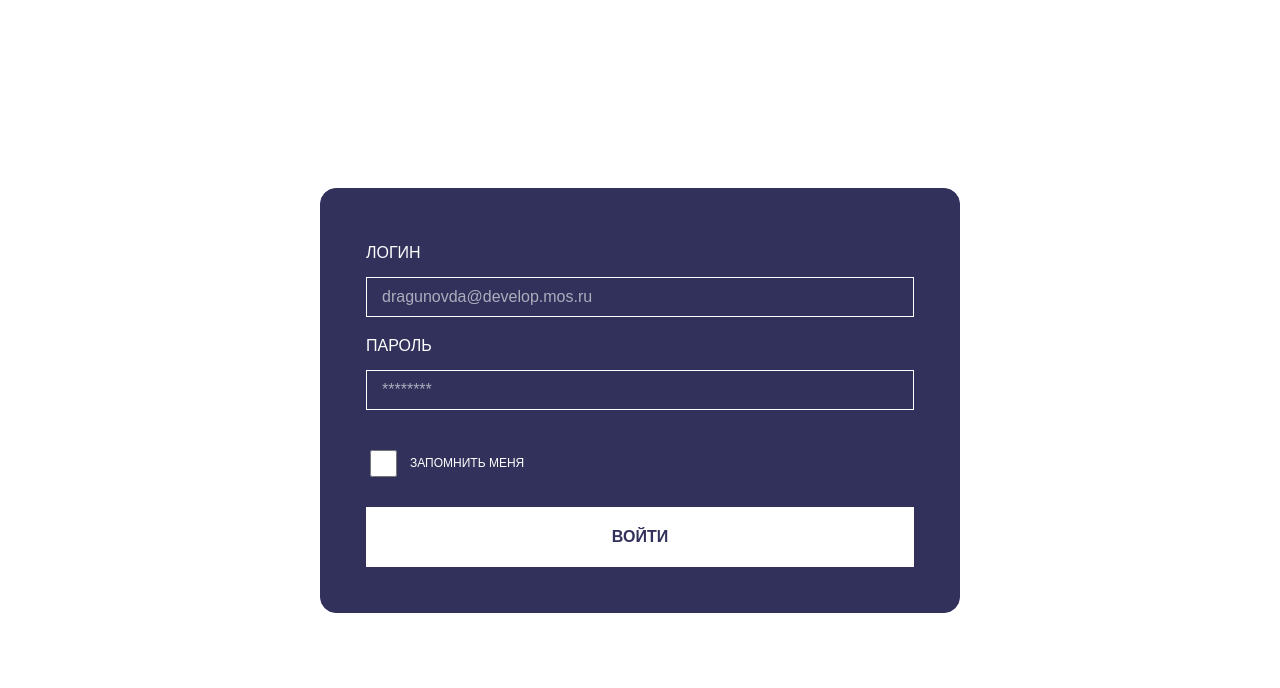
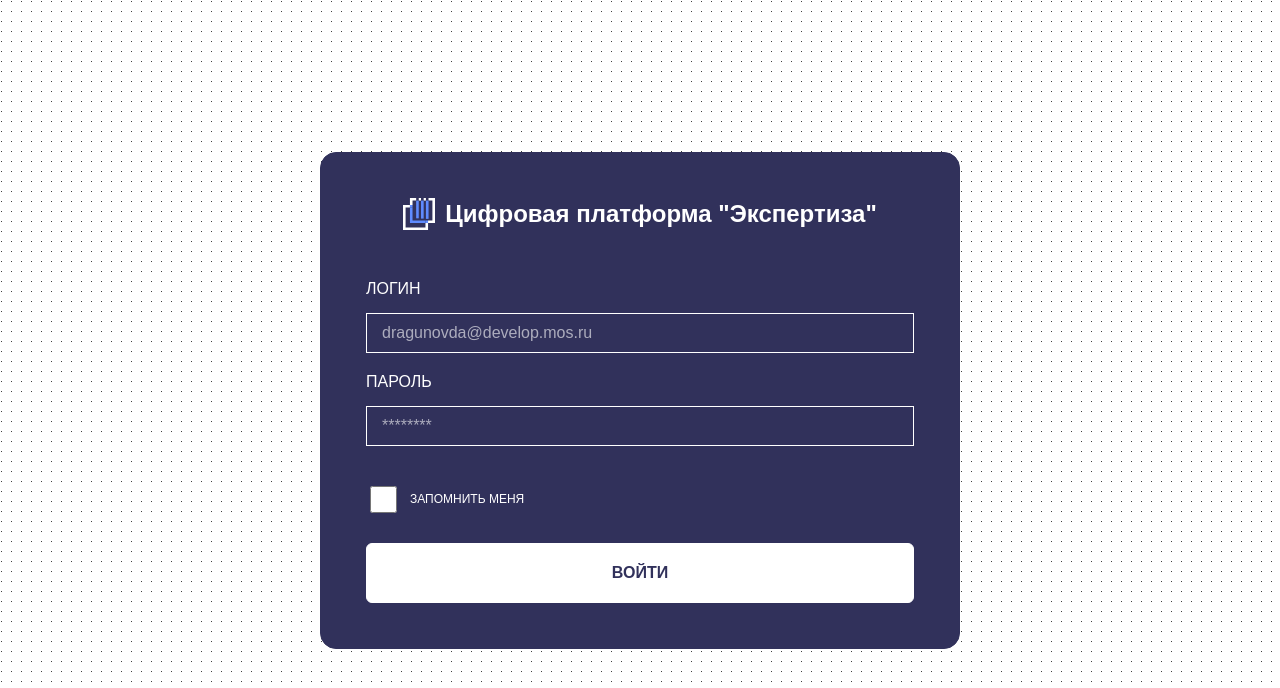
Before and after one commit to tootsie-doll/authorization-form, a plain HTML site: page index.html in a window 1280 px wide. Shown: the top 688 px of the page. Drawn offline with Linux system fonts and the light colour scheme.

Commit message:
form comlete

```diff
--- a/index.html
+++ b/index.html
@@ -13,6 +13,11 @@
 </head>
 <body class="page">
 <form class="form">
+  <div class="title-group">
+    <img class="image" src="./images/expertiza-logo-02-white%20.svg" alt="Логотип платформы 'Экспертиза'">
+    <h2 class="title">Цифровая платформа "Экспертиза"</h2>
+  </div>
+
   <label class="label" for="email">Логин</label>
   <input type="email" placeholder="dragunovda@develop.mos.ru" id="email" />
   <label class="label" for="password">Пароль</label>
--- a/styles/global.css
+++ b/styles/global.css
@@ -7,7 +7,7 @@
 
 body {
   min-inline-size: 375px;
-  max-inline-size: 1440px;
+  max-inline-size: 1920px;
   margin: 0 auto;
 }
 
--- a/styles/style.css
+++ b/styles/style.css
@@ -6,16 +6,18 @@
 }
 
 .page {
+    display: flex;
+    justify-content: center;
+    align-items: center;
+    width: 100vw;
+    height: 100vh;
+    margin: 0;
     font-family: var(--main-font), sans-serif;
+    background-image: url(../images/dotted-l.svg);
     color: #ffffff;
     font-size: 16px;
     font-weight: 400;
     font-style: normal;
-    display: flex;
-    justify-content: center;
-    align-items: center;
-    min-height: 100vh;
-    margin: 0;
 }
 
 button {
@@ -32,6 +34,7 @@ button {
     text-align: center;
     text-transform: uppercase;
     background-color: #fff;
+    border-radius: 6px;
 }
 
 button:hover {
@@ -123,3 +126,23 @@ label {
     text-transform: uppercase;
     color: inherit;
 }
+
+.title-group{
+    display: flex;
+    flex-flow: row nowrap;
+    justify-content: center;
+    align-items: center;
+    margin-block-end: 50px;
+    font-weight: 500;
+}
+
+.title {
+    display: inline-block;
+    padding-inline-start: 10px;
+}
+
+.image {
+    display: inline-block;
+    width: auto;
+    height: 32px;
+}
```
Also changed, not shown: images/dotted-l.svg (added), images/expertiza-logo-02 .svg (added), images/expertiza-logo-02-white .svg (added), 2 other files.
